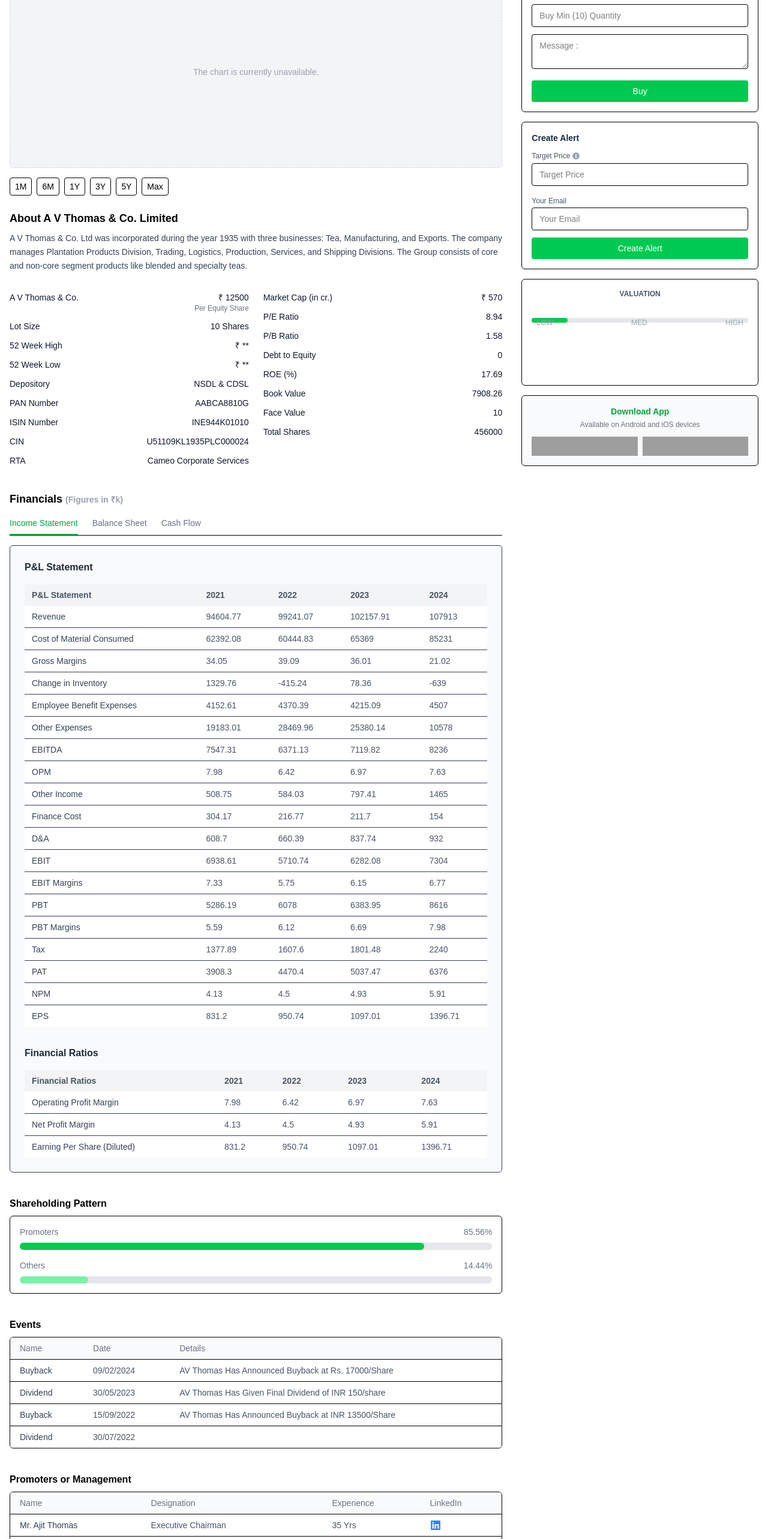
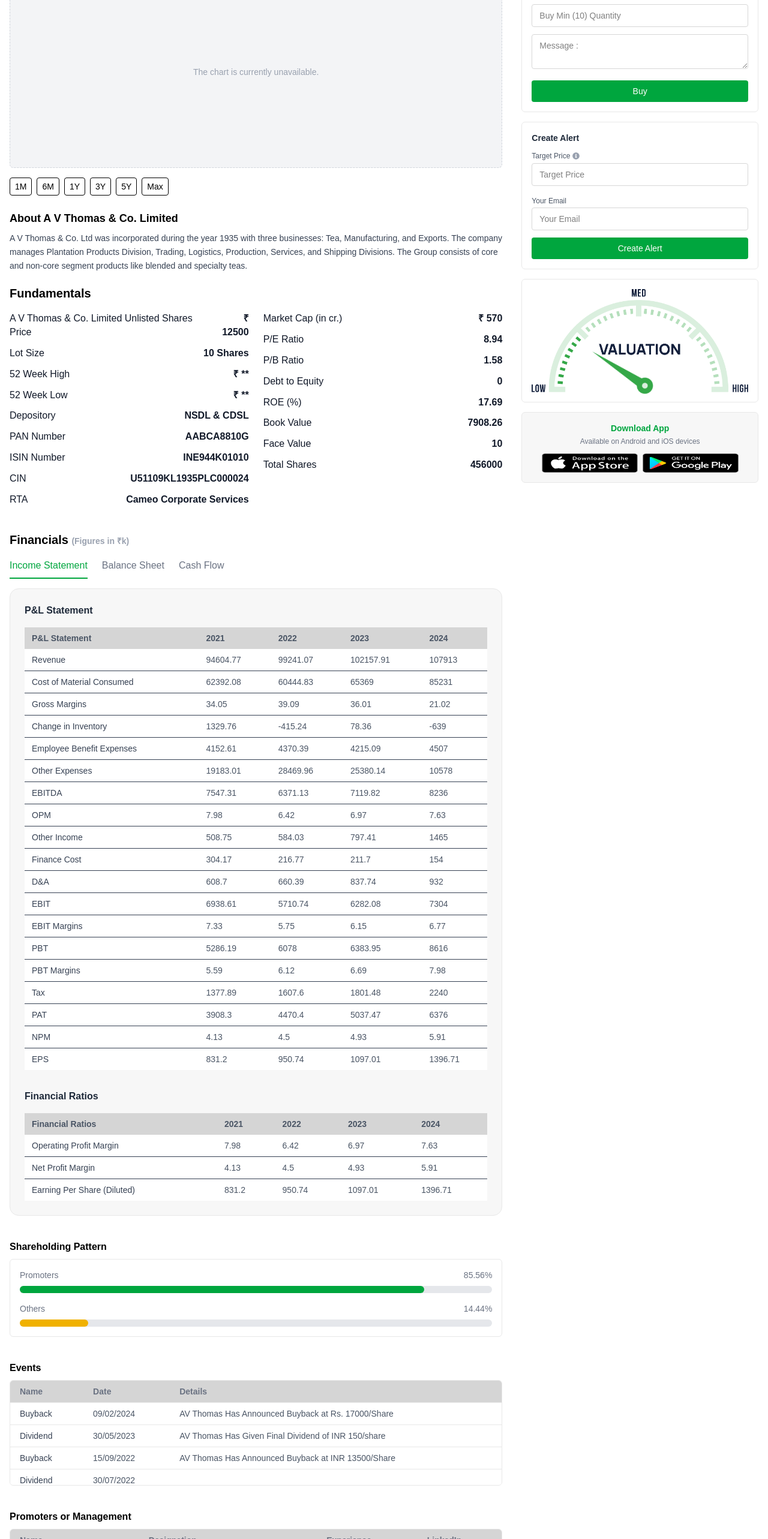
Before and after one commit to hritikpal48/qededu-frontend, a Next.js app: page /share in a window 1280 px wide. Shown: the part 220-2786 px from the top of the page at 60% size. Built offline with nearby package versions, Linux system fonts and the light colour scheme; grey boxes are pictures that could not be loaded.

Commit message:
Modification in Share Detail Page

```diff
--- a/src/components/page/shareDetail/FinancialTabs.tsx
+++ b/src/components/page/shareDetail/FinancialTabs.tsx
@@ -81,7 +81,7 @@
 const FinancialTable = ({ data }: { data: string[][] }) => (
   <div className="overflow-x-auto mt-4">
     <table className="min-w-full text-left text-sm">
-      <thead className="bg-gray-100 font-medium">
+      <thead className="bg-[#d5d5d5] font-medium">
         <tr>
           {data[0].map((heading, idx) => (
             <th key={idx} className="px-3 py-2 text-gray-600">
@@ -114,15 +114,15 @@
 
   return (
     <div className="mt-10">
-      <h2 className="text-lg font-semibold mb-4">
+      <h2 className="text-[20px] font-semibold mb-4">
         Financials <span className="text-sm text-gray-400">(Figures in ₹k)</span>
       </h2>
-      <div className="flex space-x-6 border-b mb-4">
+      <div className="flex space-x-6 mb-4">
         {tabs.map((tab) => (
           <button
             key={tab}
-            className={`pb-2 border-b-2 transition text-sm font-medium ${
-              activeTab === tab ? 'border-green-500 text-green-600' : 'border-transparent text-gray-500'
+            className={`pb-2 border-b-2 transition cursor-pointer text-[16px] font-[500] ${
+              activeTab === tab ? 'border-green-600 text-green-600' : 'border-transparent text-gray-500'
             }`}
             onClick={() => setActiveTab(tab)}
           >
@@ -130,7 +130,7 @@
           </button>
         ))}
       </div>
-      <div className="bg-gray-50 border rounded-md p-6 text-sm text-gray-700">
+      <div className="bg-[#F7F7F7] border border-[#e8e8e8] rounded-[15px] p-6 text-gray-700">
         {activeTab === 'Income Statement' && (
           <>
             <h3 className="text-base font-semibold text-gray-800 mb-2">P&amp;L Statement</h3>
--- a/src/components/page/shareDetail/FundamentalsCard.tsx
+++ b/src/components/page/shareDetail/FundamentalsCard.tsx
@@ -1,6 +1,6 @@
 
 const fundamentalsLeft = [
-  { label: 'A V Thomas & Co.', value: '₹ 12500', sub: 'Per Equity Share' },
+  { label: 'A V Thomas & Co. Limited Unlisted Shares Price', value: '₹ 12500' },
   { label: 'Lot Size', value: '10 Shares' },
   { label: '52 Week High', value: '₹ **' },
   { label: '52 Week Low', value: '₹ **' },
@@ -23,25 +23,27 @@
 ];
 
 export const FundamentalsCard = () => (
-  <div className="mt-8 grid grid-cols-1 md:grid-cols-2 gap-6 text-sm text-gray-900">
+  <>
+  <h4 className="font-bold text-[20px] mt-5">Fundamentals</h4>
+  <div className="pt-4 grid grid-cols-1 md:grid-cols-2 gap-6 text-sm text-gray-900">
     <div className="space-y-3">
       {fundamentalsLeft.map((item, i) => (
-        <div key={i} className="flex justify-between">
+        <div key={i} className="flex justify-between text-[16px]">
           <span className="font-medium">{item.label}</span>
-          <span className="text-right">
+          <span className="text-right font-bold">
             {item.value}
-            {item.sub && <div className="text-xs text-gray-500">{item.sub}</div>}
           </span>
         </div>
       ))}
     </div>
     <div className="space-y-3">
       {fundamentalsRight.map((item, i) => (
-        <div key={i} className="flex justify-between">
+        <div key={i} className="flex justify-between text-[16px]">
           <span className="font-medium">{item.label}</span>
-          <span>{item.value}</span>
+          <span className="font-bold">{item.value}</span>
         </div>
       ))}
     </div>
   </div>
+  </>
 );
--- a/src/components/page/shareDetail/RightShareSidebar.tsx
+++ b/src/components/page/shareDetail/RightShareSidebar.tsx
@@ -1,21 +1,28 @@
-'use client'
+"use client";
 
-import Image from 'next/image';
-import { useState } from 'react';
-import { FaInfoCircle } from 'react-icons/fa';
+import Image from "next/image";
+import Link from "next/link";
+import { useEffect, useState } from "react";
+import { FaInfoCircle } from "react-icons/fa";
+import appStore from "../../../../public/images/app-store-apple.png";
+import playStore from "../../../../public/images/google-store.png";
+import valuationImg from "../../../../public/images/valuations.png";
+import needleImg from "../../../../public/images/needle.png";
 
 export const BuySellBox = () => {
-  const [tab, setTab] = useState('Buy');
+  const [tab, setTab] = useState("Buy");
 
   return (
-    <div className="border rounded-md p-4 w-full bg-white mb-4">
+    <div className="border border-[#e8e8e8] rounded-md p-4 w-full bg-white mb-4">
       <div className="flex mb-4">
-        {['Buy', 'Sell'].map((t) => (
+        {["Buy", "Sell"].map((t) => (
           <button
             key={t}
             onClick={() => setTab(t)}
-            className={`w-1/2 py-2 text-sm font-medium border-b-2 transition ${
-              tab === t ? 'border-green-500 text-green-600' : 'border-gray-200 text-gray-500'
+            className={`w-1/2 py-2 text-sm font-medium border-b-2 transition cursor-pointer ${
+              tab === t
+                ? "border-green-600 text-green-600"
+                : "border-gray-200 text-gray-500"
             }`}
           >
             {t}
@@ -31,15 +38,15 @@
       <input
         type="text"
         placeholder="Buy Min (10) Quantity"
-        className="w-full border px-3 py-2 text-sm rounded mb-3"
+        className="w-full border px-3 py-2 text-sm rounded mb-3 border-[#d7d7d7]"
       />
 
       <textarea
         placeholder="Message :"
-        className="w-full border px-3 py-2 text-sm rounded mb-3"
+        className="w-full border px-3 py-2 text-sm rounded mb-3 border-[#d7d7d7]"
       ></textarea>
 
-      <button className="bg-green-500 hover:bg-green-600 text-white w-full py-2 rounded text-sm">
+      <button className="bg-green-600 hover:bg-green-700 text-white w-full py-2 rounded text-sm cursor-pointer">
         {tab}
       </button>
     </div>
@@ -48,7 +55,7 @@
 
 export const CreateAlert = () => {
   return (
-    <div className="border rounded-md p-4 w-full bg-white mb-4">
+    <div className="border border-[#e8e8e8] rounded-md p-4 w-full bg-white mb-4">
       <h4 className="font-semibold text-gray-800 text-sm mb-3">Create Alert</h4>
 
       <label className="text-xs text-gray-600 flex items-center mb-1">
@@ -57,17 +64,17 @@
       <input
         type="text"
         placeholder="Target Price"
-        className="w-full border px-3 py-2 text-sm rounded mb-3"
+        className="w-full border px-3 py-2 text-sm rounded mb-3 border-[#d7d7d7]"
       />
 
       <label className="text-xs text-gray-600 mb-1">Your Email</label>
       <input
         type="email"
         placeholder="Your Email"
-        className="w-full border px-3 py-2 text-sm rounded mb-3"
+        className="w-full border px-3 py-2 text-sm rounded mb-3 border-[#d7d7d7]"
       />
 
-      <button className="bg-green-500 hover:bg-green-600 text-white w-full py-2 rounded text-sm">
+      <button className="bg-green-600 hover:bg-green-700 text-white w-full py-2 rounded text-sm">
         Create Alert
       </button>
     </div>
@@ -75,19 +82,43 @@
 };
 
 export const ValuationMeter = () => {
+  const [position, setPosition] = useState("MED");
+
+  useEffect(() => {
+    const interval = setInterval(() => {
+      setPosition((prev) => {
+        if (prev === "LOW") return "MED";
+        if (prev === "MED") return "HIGH";
+        return "LOW";
+      });
+    }, 2000);
+
+    return () => clearInterval(interval);
+  }, []);
+
+  const getRotation = () => {
+    switch (position) {
+      case "LOW":
+        return "-90deg";
+      case "MED":
+        return "0deg";
+      case "HIGH":
+        return "90deg";
+      default:
+        return "0deg";
+    }
+  };
   return (
-    <div className="border rounded-md p-4 bg-white mb-4 text-center">
-      <div className="text-xs font-semibold text-gray-600 mb-2">VALUATION</div>
-      <div className="relative h-24">
-        <div className="absolute left-0 right-0 top-0 text-xs text-gray-400 flex justify-between px-2">
-          <span>LOW</span>
-          <span>MED</span>
-          <span>HIGH</span>
-        </div>
-        <div className="mt-8">
-          <div className="w-full h-2 bg-gray-200 rounded-full">
-            <div className="w-1/6 h-2 bg-green-500 rounded-full"></div>
-          </div>
+    <div className="border border-[#e8e8e8] rounded-md p-4 bg-white mb-4 text-center">
+      <div className="relative">
+        <Image src={valuationImg} alt="valuation" />
+        <div className="absolute bottom-4 left-1/2 -translate-x-1/2">
+          <div
+            className="relative w-8 h-24 origin-bottom transition-transform duration-1000"
+            style={{ transform: `rotate(${getRotation()})` }}
+          >
+            <Image src={needleImg} alt="Needle" className="object-contain" />
+          </div>{" "}
         </div>
       </div>
     </div>
@@ -96,24 +127,32 @@
 
 export const DownloadApp = () => {
   return (
-    <div className="bg-gray-50 border rounded-md p-4 text-center">
-      <h4 className="text-sm font-semibold text-green-600 mb-1">Download App</h4>
-      <p className="text-xs text-gray-500 mb-3">Available on Android and iOS devices</p>
+    <div className="bg-[#F7F7F7] border border-[#e8e8e8] rounded-md p-4 text-center">
+      <h4 className="text-sm font-semibold text-green-600 mb-1">
+        Download App
+      </h4>
+      <p className="text-xs text-gray-500 mb-3">
+        Available on Android and iOS devices
+      </p>
       <div className="flex justify-center space-x-2">
+        <Link href="/">
           <Image
-          src="/images/google-play.png"
+            src={appStore}
             alt="Google Play"
             className="h-8"
-          width={300}
-          height={300}
+            width={160}
+            height={80}
           />
+        </Link>
+        <Link href="/">
           <Image
-          src="/images/apple-store.png"
+            src={playStore}
             alt="App Store"
             className="h-8"
-          width={300}
-          height={300}
+            width={160}
+            height={80}
           />
+        </Link>
       </div>
     </div>
   );
--- a/src/components/page/shareDetail/Shareholding.tsx
+++ b/src/components/page/shareDetail/Shareholding.tsx
@@ -1,22 +1,24 @@
-'use client'
-import { FaLinkedin } from 'react-icons/fa';
+"use client";
+import { FaLinkedin } from "react-icons/fa";
 
 // Shareholding Pattern Component
 export const ShareholdingPattern = () => (
   <div className="mt-10">
     <h2 className="text-base font-semibold mb-2">Shareholding Pattern</h2>
-    <div className="bg-white p-4 border rounded-md">
+    <div className="bg-white p-4 border border-[#e8e8e8] rounded-md">
       <div className="flex justify-between mb-2 text-sm text-gray-500">
-        <span>Promoters</span><span>85.56%</span>
+        <span>Promoters</span>
+        <span>85.56%</span>
       </div>
       <div className="h-3 bg-gray-200 rounded-full mb-4">
-        <div className="bg-green-500 h-3 rounded-full w-[85.56%]"></div>
+        <div className="bg-green-600 h-3 rounded-full w-[85.56%]"></div>
       </div>
       <div className="flex justify-between mb-2 text-sm text-gray-500">
-        <span>Others</span><span>14.44%</span>
+        <span>Others</span>
+        <span>14.44%</span>
       </div>
       <div className="h-3 bg-gray-200 rounded-full">
-        <div className="bg-green-300 h-3 rounded-full w-[14.44%]"></div>
+        <div className="bg-yellow-500 h-3 rounded-full w-[14.44%]"></div>
       </div>
     </div>
   </div>
@@ -24,27 +26,39 @@
 
 // Events Table Component
 const events = [
-  { name: 'Buyback', detail: 'AV Thomas Has Announced Buyback at Rs. 17000/Share', date: '09/02/2024' },
-  { name: 'Dividend', detail: 'AV Thomas Has Given Final Dividend of INR 150/share', date: '30/05/2023' },
-  { name: 'Buyback', detail: 'AV Thomas Has Announced Buyback at INR 13500/Share', date: '15/09/2022' },
-  { name: 'Dividend', detail: '', date: '30/07/2022' }
+  {
+    name: "Buyback",
+    detail: "AV Thomas Has Announced Buyback at Rs. 17000/Share",
+    date: "09/02/2024",
+  },
+  {
+    name: "Dividend",
+    detail: "AV Thomas Has Given Final Dividend of INR 150/share",
+    date: "30/05/2023",
+  },
+  {
+    name: "Buyback",
+    detail: "AV Thomas Has Announced Buyback at INR 13500/Share",
+    date: "15/09/2022",
+  },
+  { name: "Dividend", detail: "", date: "30/07/2022" },
 ];
 
 export const EventsTable = () => (
   <div className="mt-10">
     <h2 className="text-base font-semibold mb-2">Events</h2>
-    <div className="overflow-x-auto border rounded-md">
-      <table className="min-w-full text-sm">
-        <thead className="bg-gray-50 text-left">
+    <div className="overflow-x-auto border border-[#e8e8e8] rounded-md h-44">
+      <table className="min-w-full text-sm overflow-auto">
+        <thead className="bg-[#D5D5D5] text-left border-[#e8e8e8]">
           <tr>
-            <th className="px-4 py-2 font-medium text-gray-500">Name</th>
-            <th className="px-4 py-2 font-medium text-gray-500">Date</th>
-            <th className="px-4 py-2 font-medium text-gray-500">Details</th>
+            <th className="px-4 py-2 font-bold text-gray-500">Name</th>
+            <th className="px-4 py-2 font-bold text-gray-500">Date</th>
+            <th className="px-4 py-2 font-bold text-gray-500">Details</th>
           </tr>
         </thead>
         <tbody className="bg-white">
           {events.map((item, idx) => (
-            <tr key={idx} className="border-t">
+            <tr key={idx} className="border-t border-[#e8e8e8]">
               <td className="px-4 py-2 text-gray-700">{item.name}</td>
               <td className="px-4 py-2 text-gray-600">{item.date}</td>
               <td className="px-4 py-2 text-gray-600">{item.detail}</td>
@@ -58,31 +72,46 @@
 
 // Promoters Table Component
 const promoters = [
-  { name: 'Mr. Ajit Thomas', role: 'Executive Chairman', exp: '35 Yrs', linkedin: '#' },
-  { name: 'Mr. Dilip Thomas', role: 'Executive Vice-Chairman', exp: '35 Yrs', linkedin: '#' }
+  {
+    name: "Mr. Ajit Thomas",
+    role: "Executive Chairman",
+    exp: "35 Yrs",
+    linkedin: "#",
+  },
+  {
+    name: "Mr. Dilip Thomas",
+    role: "Executive Vice-Chairman",
+    exp: "35 Yrs",
+    linkedin: "#",
+  },
 ];
 
 export const PromotersTable = () => (
   <div className="mt-10">
     <h2 className="text-base font-semibold mb-2">Promoters or Management</h2>
-    <div className="overflow-x-auto border rounded-md">
+    <div className="overflow-x-auto border-[#e8e8e8] border rounded-md">
       <table className="min-w-full text-sm">
-        <thead className="bg-gray-50 text-left">
+        <thead className="bg-[#D5D5D5] text-left">
           <tr>
-            <th className="px-4 py-2 font-medium text-gray-500">Name</th>
-            <th className="px-4 py-2 font-medium text-gray-500">Designation</th>
-            <th className="px-4 py-2 font-medium text-gray-500">Experience</th>
-            <th className="px-4 py-2 font-medium text-gray-500">LinkedIn</th>
+            <th className="px-4 py-2 font-bold text-gray-500">Name</th>
+            <th className="px-4 py-2 font-bold text-gray-500">Designation</th>
+            <th className="px-4 py-2 font-bold text-gray-500">Experience</th>
+            <th className="px-4 py-2 font-bold text-gray-500">LinkedIn</th>
           </tr>
         </thead>
         <tbody className="bg-white">
           {promoters.map((person, idx) => (
-            <tr key={idx} className="border-t">
+            <tr key={idx} className="border-t border-[#e8e8e8]">
               <td className="px-4 py-2 text-gray-700">{person.name}</td>
               <td className="px-4 py-2 text-gray-600">{person.role}</td>
               <td className="px-4 py-2 text-gray-600">{person.exp}</td>
               <td className="px-4 py-2">
-                <a href={person.linkedin} target="_blank" rel="noopener noreferrer" className="text-blue-500">
+                <a
+                  href={person.linkedin}
+                  target="_blank"
+                  rel="noopener noreferrer"
+                  className="text-green-600"
+                >
                   <FaLinkedin size={18} />
                 </a>
               </td>
@@ -98,14 +127,14 @@
 export const DownloadSection = () => (
   <div className="mt-10">
     <h2 className="text-base font-semibold mb-2">Download</h2>
-    <div className="border p-4 rounded-md bg-white flex flex-wrap gap-4 items-center">
-      <select className="border rounded px-3 py-1 text-sm">
+    <div className="border border-[#e8e8e8] p-4 rounded-md bg-white flex flex-wrap gap-4 items-center">
+      <select className="border border-[#d7d7d7] rounded px-3 py-1 text-sm">
         <option>Financial Result</option>
       </select>
-      <select className="border rounded px-3 py-1 text-sm">
+      <select className="border border-[#d7d7d7] rounded px-3 py-1 text-sm">
         <option>Select Year</option>
       </select>
-      <button className="bg-green-500 hover:bg-green-600 text-white text-sm px-4 py-1 rounded">
+      <button className="bg-green-600 hover:bg-green-700 text-white text-sm px-4 py-1 rounded cursor-pointer">
         Download
       </button>
     </div>
```
Also changed, not shown: public/images/needle.png (added), public/images/valuations.png (added). Lines whose indentation alone changed are shown as unchanged.
